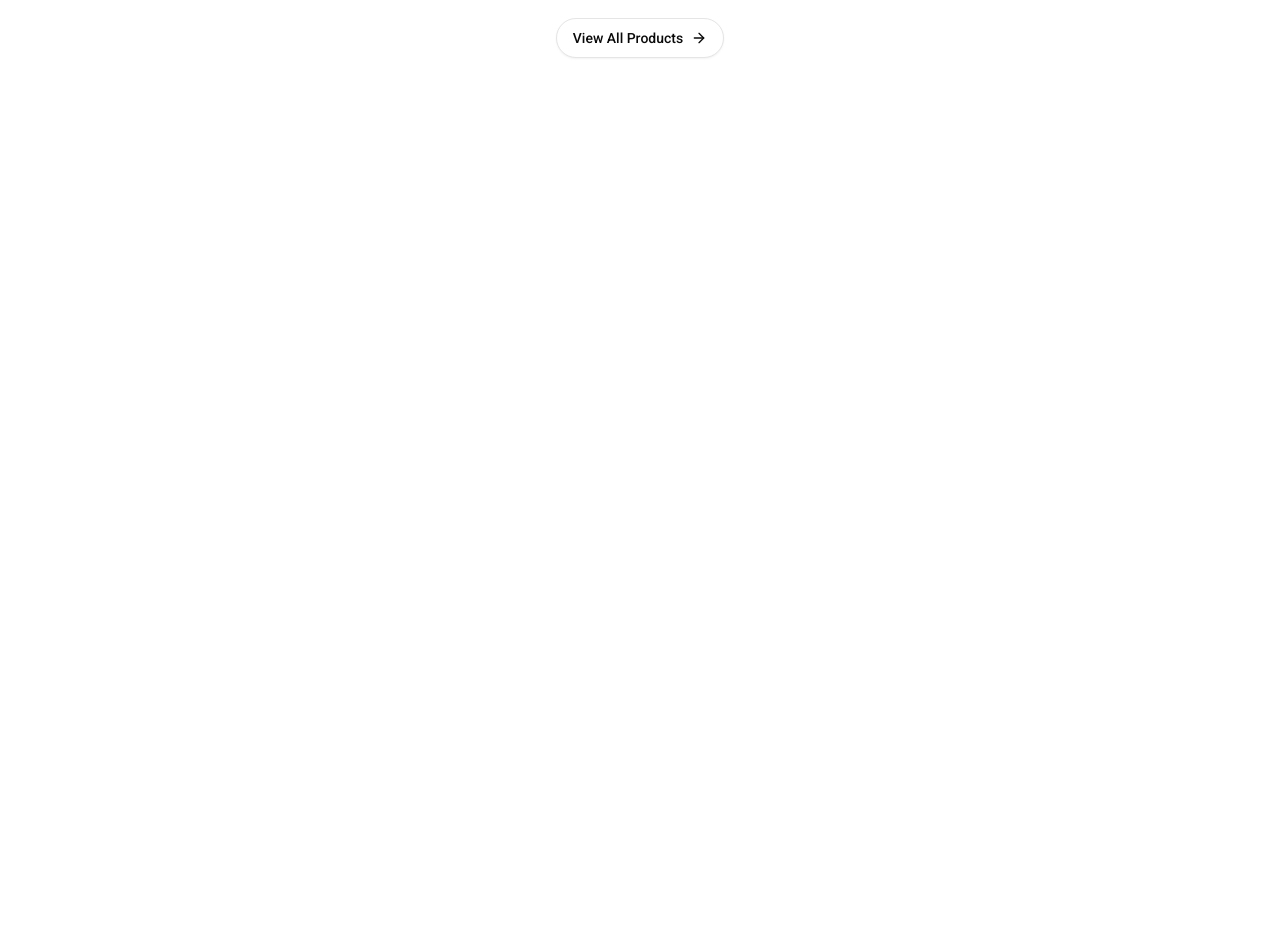
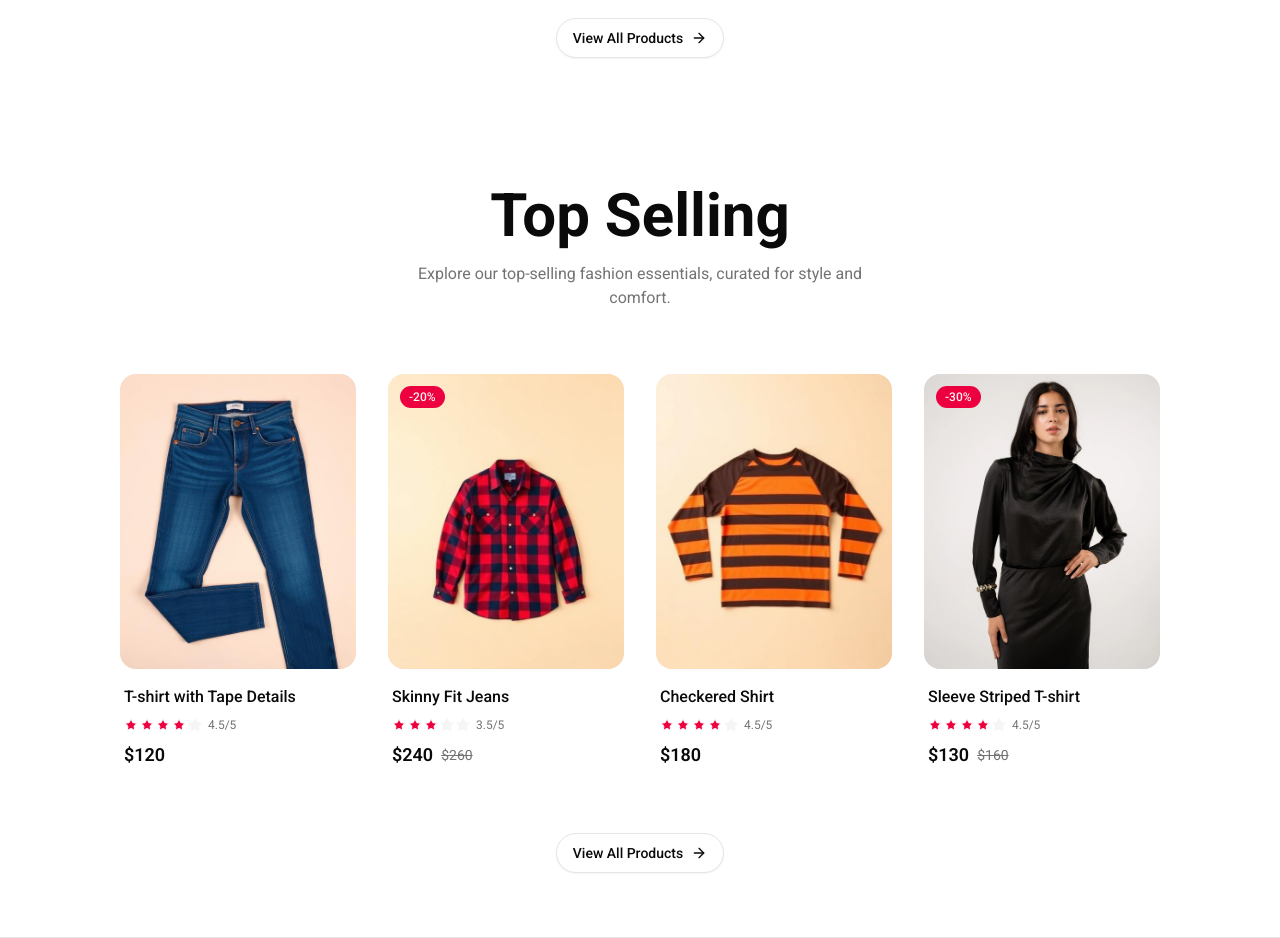
Before and after one commit to DeadCode-Dev/be-one-ecommerce, a Next.js app: page / in a window 1280 px wide. Shown: the part 1920-2858 px from the top of the page. Before the commit the page ends 2042 px from the top, so only its background shows below. Built offline with nearby package versions, Linux system fonts and the light colour scheme.

Commit message:
feat: add Top Selling component with product listings and button

```diff
--- a/src/app/page.tsx
+++ b/src/app/page.tsx
@@ -1,11 +1,13 @@
 import Hero from '@components/hero';
 import NewArrivals from '@components/new-arrivals';
+import TopSelling from '@components/top-selling';
 
 const Home = () => {
   return (
     <div>
       <Hero />
       <NewArrivals />
+      <TopSelling />
     </div>
   );
 };
--- /dev/null
+++ b/src/components/top-selling.tsx
@@ -0,0 +1,74 @@
+'use client';
+import { ArrowRight } from 'lucide-react';
+import ProductCard from './product-card';
+import { Button } from './ui/button';
+
+const products = [
+  {
+    id: 1,
+    image: '/products/1.jpg',
+    name: 'T-shirt with Tape Details',
+    price: 120,
+    rating: 4.5,
+  },
+  {
+    id: 2,
+    image: '/products/2.jpg',
+    name: 'Skinny Fit Jeans',
+    price: 240,
+    originalPrice: 260,
+    rating: 3.5,
+    discount: 20,
+  },
+  {
+    id: 3,
+    image: '/products/3.jpg',
+    name: 'Checkered Shirt',
+    price: 180,
+    rating: 4.5,
+  },
+  {
+    id: 5,
+    image: '/products/1.webp',
+    name: 'Sleeve Striped T-shirt',
+    price: 130,
+    originalPrice: 160,
+    rating: 4.5,
+    discount: 30,
+  },
+];
+
+const TopSelling = () => {
+  return (
+    <section className="container flex flex-col gap-16 border-b py-16">
+      <div className="text-center">
+        <h2 className="font-display text-4xl font-bold text-foreground md:text-5xl lg:text-6xl">
+          Top Selling
+        </h2>
+        <p className="mx-auto mt-4 max-w-md text-muted-foreground">
+          Explore our top-selling fashion essentials, curated for style and
+          comfort.
+        </p>
+      </div>
+
+      <ul className="grid grid-cols-2 gap-6 lg:grid-cols-4 lg:gap-8">
+        {products.map((product, index) => (
+          <li key={index}>
+            <ProductCard key={product.id} {...product} delay={index * 100} />
+          </li>
+        ))}
+      </ul>
+
+      <Button
+        variant="outline"
+        size="lg"
+        className="group mx-auto gap-2 rounded-full"
+      >
+        View All Products
+        <ArrowRight className="h-4 w-4 transition-transform duration-300 group-hover:translate-x-1" />
+      </Button>
+    </section>
+  );
+};
+
+export default TopSelling;
```
